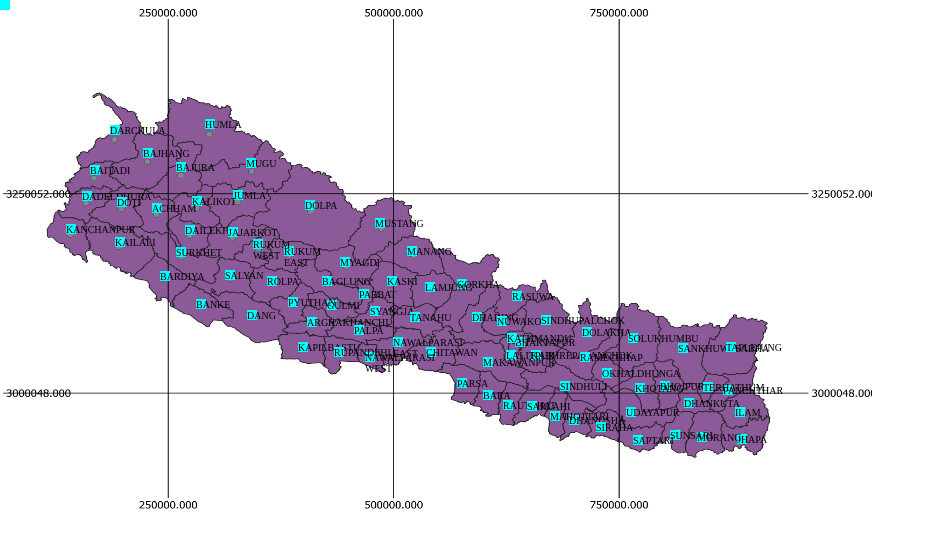
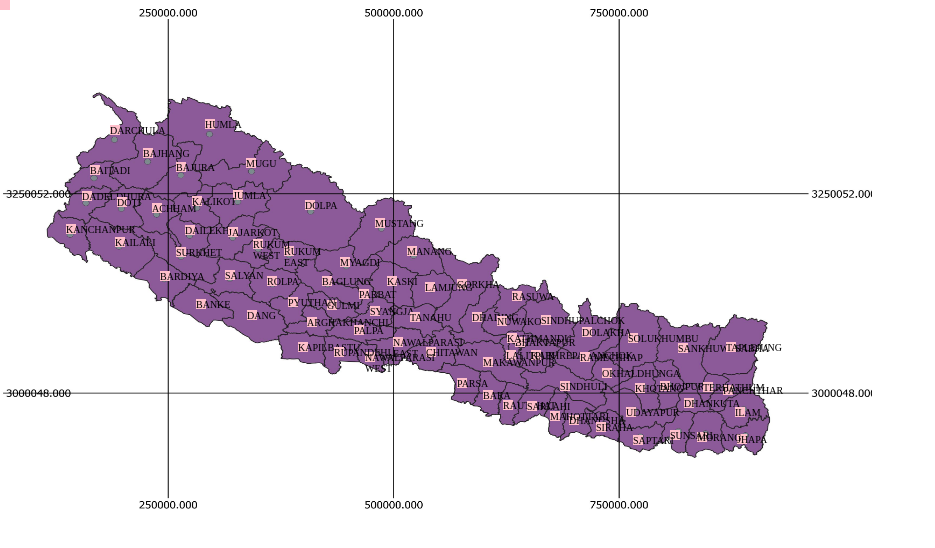
Before and after one commit to bhattarainemi/DistrictsOfNepal, a plain HTML site: page index.html in a window 1280 px wide. Shown: the whole page, without its empty margins (0-935 px from the left). Drawn offline with Linux system fonts and the light colour scheme.

Commit message:
from aqua to pink

```diff
--- a/styles.css
+++ b/styles.css
@@ -25,7 +25,7 @@ padding: 0}
 .symbol{
     width: 10px;
     height:10px;
-    background: aqua;
+    background: pink;
     position: absolute;
     top: 0;
     left:0;
```
